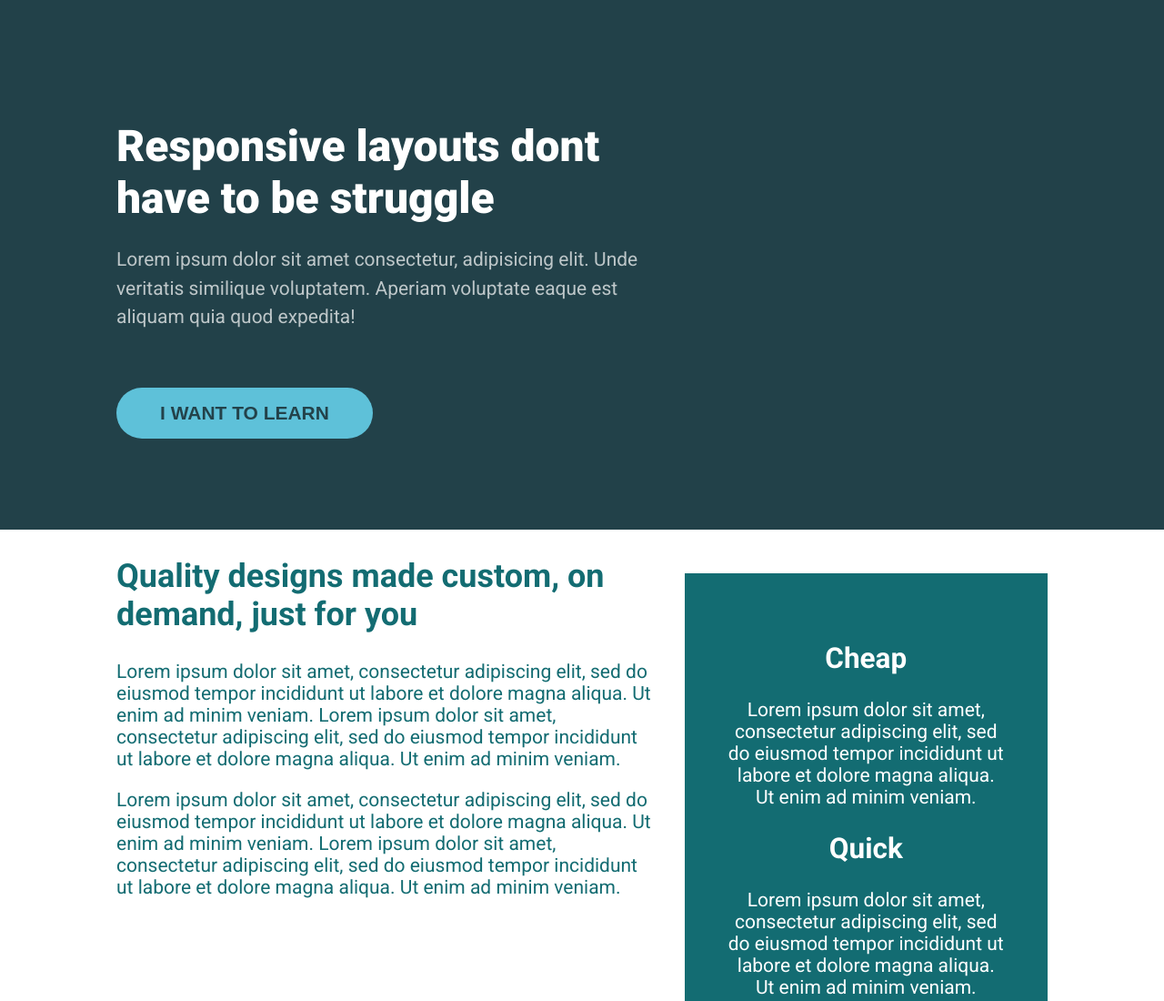
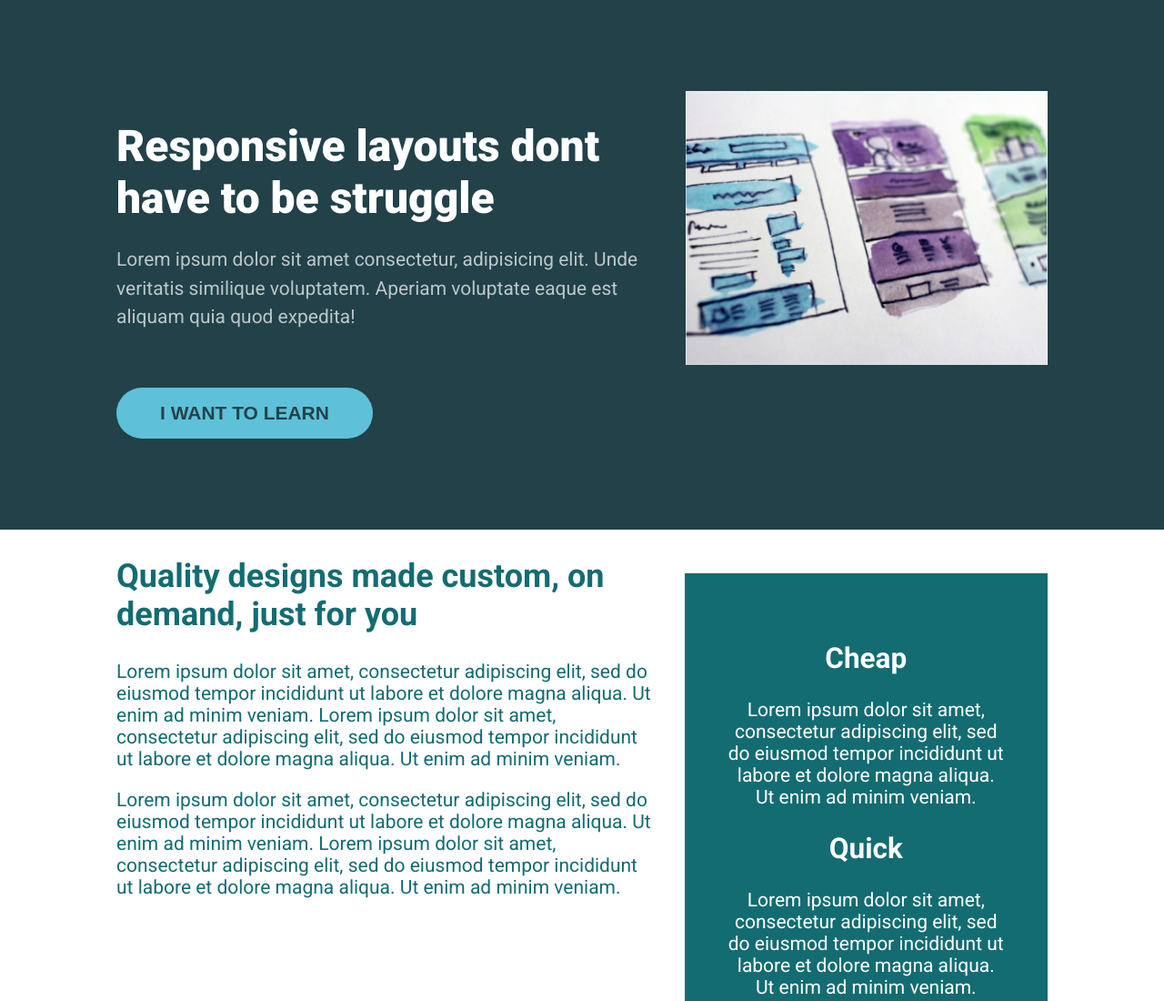
Before and after one commit to Jokerko93/21daycsschallange, a plain HTML site: page level_up.html in a window 1280 px wide. Shown: the top 1100 px of the page at 91% size. Drawn offline with Linux system fonts and the light colour scheme; the site is published under a folder, as on GitHub Pages, so addresses that start at the root find nothing.

Commit message:
Links edited again v4

```diff
--- a/level_up.html
+++ b/level_up.html
@@ -19,7 +19,7 @@
           </p>
           <a href="#"><button class="btn">I want to learn</button></a>
         </div>
-        <img class="hero__img" src="/img/hero-img.jpg" alt="" />
+        <img class="hero__img" src="img/hero-img.jpg" alt="" />
       </div>
     </div>
 
```
Also changed, not shown: index.html (+0 -1 lines).
